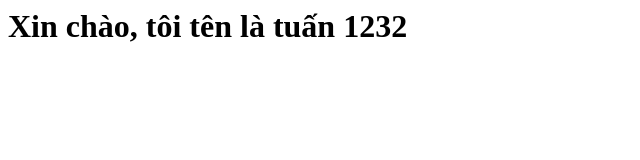
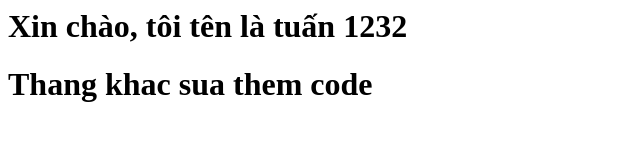
Before and after one commit to trinhngoctuan1509/Project01, a plain HTML site: page index.html in a window 1280 px wide. Shown: the whole page, without its empty margins (0-640 px from the left). Drawn offline with Linux system fonts and the light colour scheme.

Commit message:
Update index.html

```diff
--- a/index.html
+++ b/index.html
@@ -1 +1,3 @@
 <h1>Xin chào, tôi tên là tuấn 1232</h1>
+
+<h1>Thang khac sua them code</h1>
```
